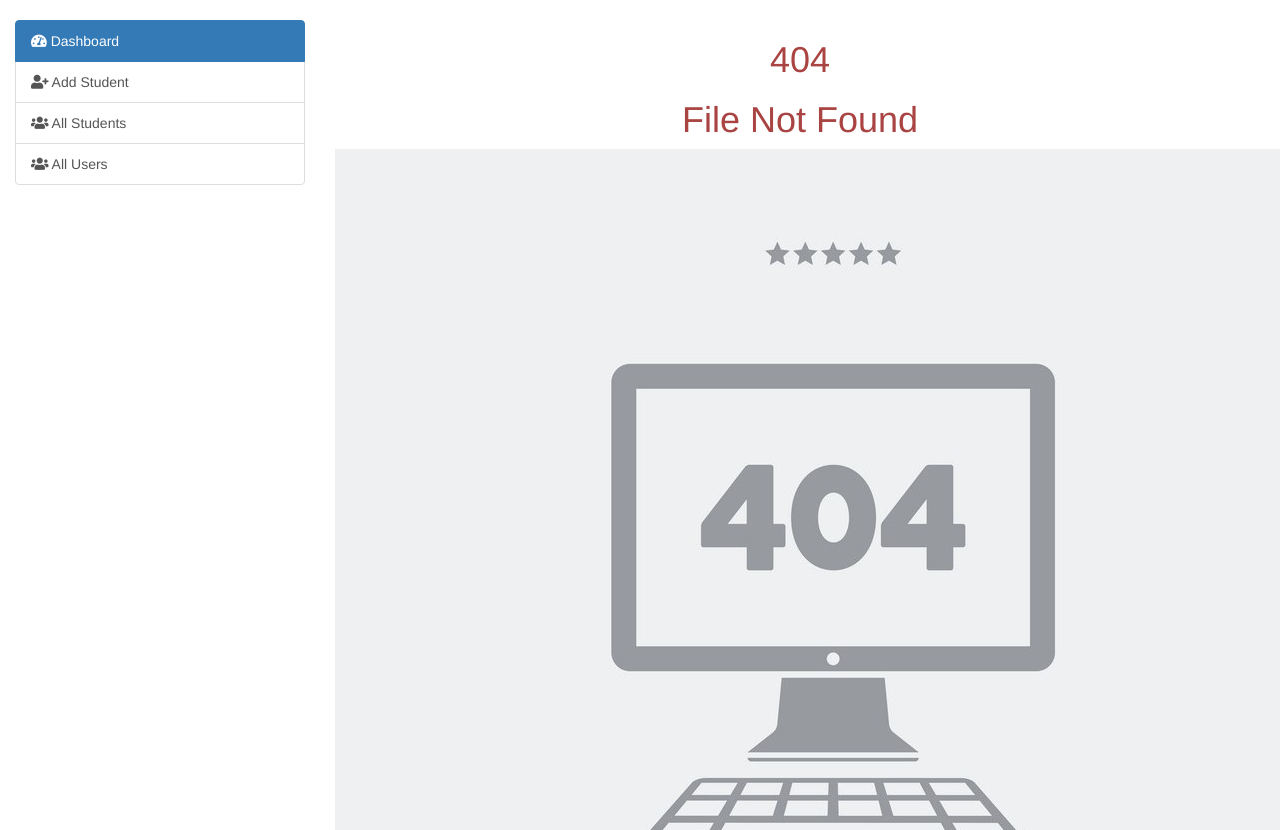
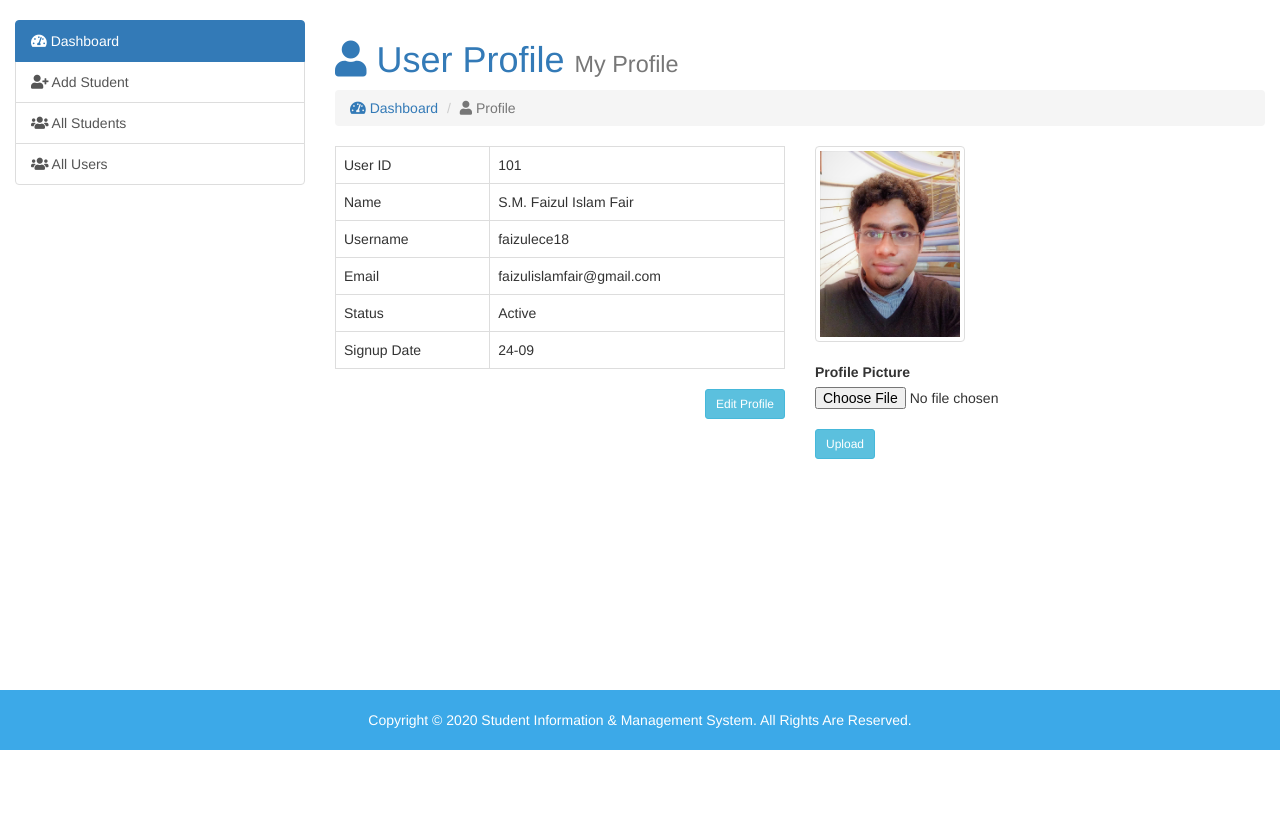
Before and after one commit to faizulislamfair/SIMS, a PHP site: page /admin/index.php?page=user-profile in a window 1280 px wide; the page is wider, and only the part inside the window is pictured. Shown: the part 52-882 px from the top of that part. After the commit the page ends 802 px from the top of that part, so only its background shows below. Run offline with PHP 8.4, Linux system fonts and the light colour scheme; the visitor is signed in with stand-in values (Sample User, id 1).

Commit message:
Emptiness lurks in the corner all the time

```diff
--- a/admin/index.php
+++ b/admin/index.php
@@ -56,7 +56,7 @@ if(!isset($_SESSION['user_login'])){
 													</a>
 												</li>
 												<li>
-													<a href="logout.php">
+													<a href="index.php?page=user-profile">
 														<i class="fa fa-user"></i> Profile
 													</a>
 												</li>
--- /dev/null
+++ b/admin/user-profile.php
@@ -0,0 +1,48 @@
+<h1 class="text-primary"><i class="fa fa-user"></i> User Profile <small>My Profile</small></h1>
+<ol class="breadcrumb">
+    <li><a href="index.php?page=dashboard"><i class="fas fa-tachometer-alt"></i> Dashboard</a></li>
+    <li class="active"><i class="fa fa-user"></i> Profile</li>
+</ol>
+<div class="row">
+  <div class="col-sm-6">
+    <table class="table table-bordered">
+      <tr>
+        <td>User ID</td>
+        <td>101</td>
+      </tr>
+      <tr>
+        <td>Name</td>
+        <td>S.M. Faizul Islam Fair</td>
+      </tr>
+      <tr>
+        <td>Username</td>
+        <td>faizulece18</td>
+      </tr>
+      <tr>
+        <td>Email</td>
+        <td>faizulislamfair@gmail.com</td>
+      </tr>
+      <tr>
+        <td>Status</td>
+        <td>Active</td>
+      </tr>
+      <tr>
+        <td>Signup Date</td>
+        <td>24-09</td>
+      </tr>
+    </table>
+    <a href="" class="btn btn-sm btn-info pull-right">Edit Profile</a>
+  </div>
+  <div class="col-sm-6">
+    <a href="">
+      <img style="width:150px; height=250px;" class="img-thumbnail img-sm" src="images/faizulece18.jpg" alt="Thumbnail">
+    </a>
+    <br> <br>
+    <form action="">
+      <label for="photo">Profile Picture</label>
+      <input type="file" name="photo" required="" id="photo">
+      <br>
+      <input type="submit" name="upload" value="Upload" class="btn btn-sm btn-info">
+    </form>
+  </div>
+</div>
```
